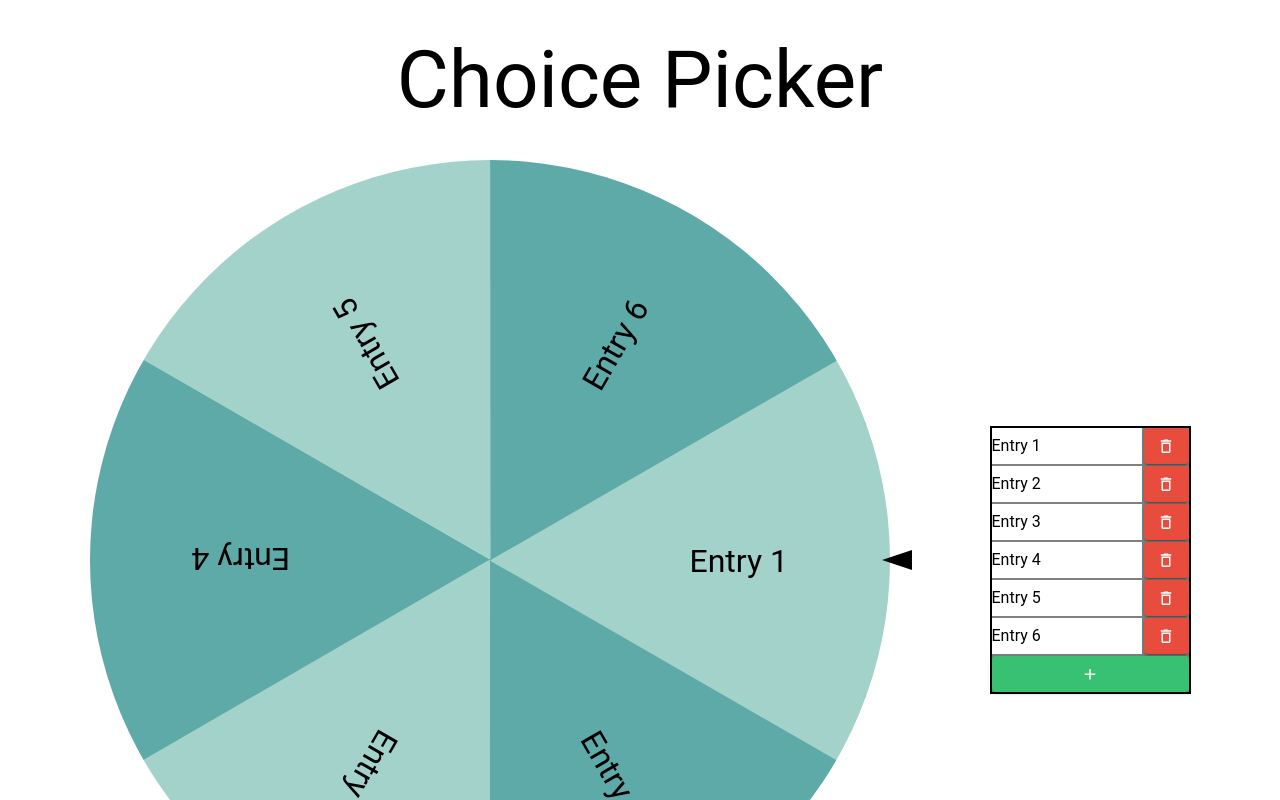
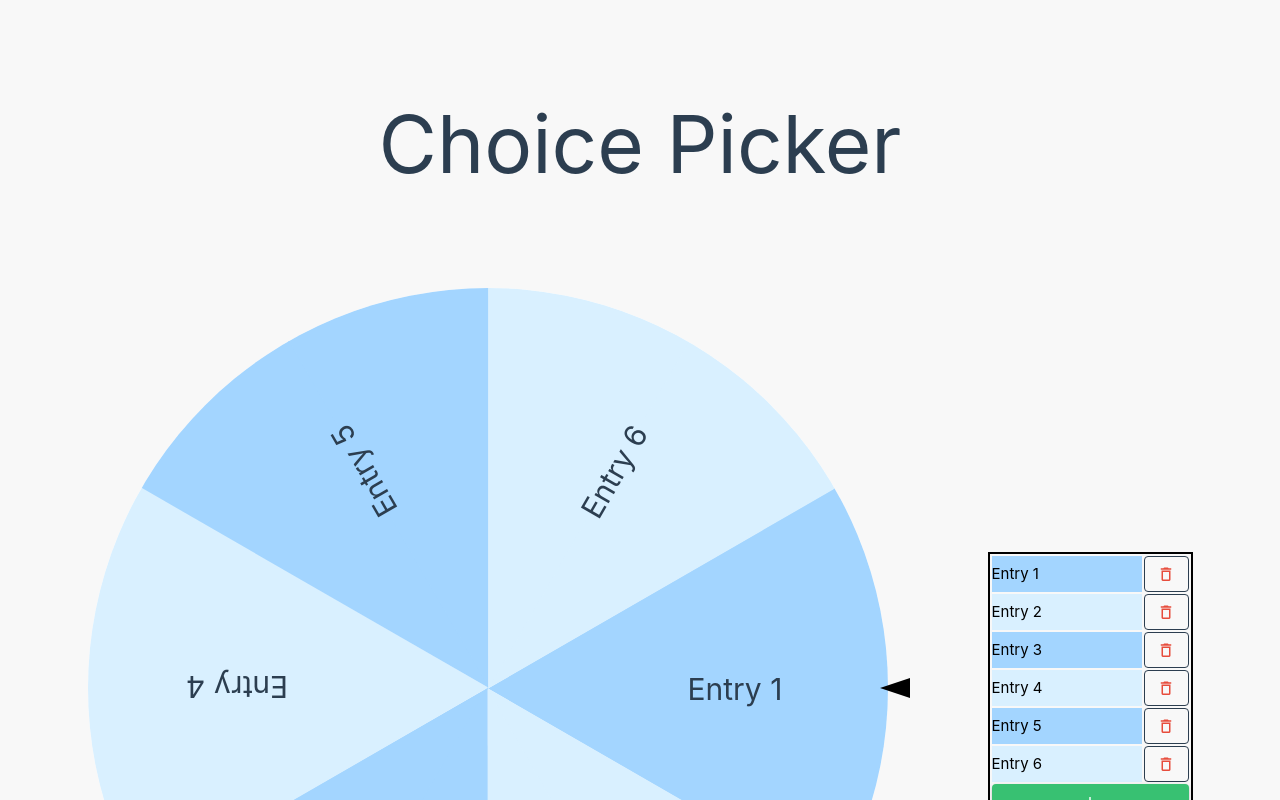
Before and after one commit to Ksxerity/choice-wheel, a Vue app: page / in a window 1280 px wide. Shown: the top 800 px of the page. Built offline with nearby package versions, Linux system fonts and the light colour scheme.

Commit message:
Changed wedge colors. Added a check for disabling the add and remove buttons.

```diff
--- a/src/assets/base.css
+++ b/src/assets/base.css
@@ -59,7 +59,6 @@
 }
 
 body {
-  min-height: 100vh;
   color: var(--color-text);
   background: var(--color-background-soft);
   transition:
@@ -84,3 +83,7 @@ body {
   -webkit-font-smoothing: antialiased;
   -moz-osx-font-smoothing: grayscale;
 }
+
+html {
+  overflow: hidden;
+}
--- a/src/components/Modal.vue
+++ b/src/components/Modal.vue
@@ -1,7 +1,8 @@
 <script>
 export default {
   props: {
-    show: Boolean
+    show: Boolean,
+    disableRemove: Boolean
   },
 }
 </script>
@@ -24,6 +25,7 @@ export default {
             <v-btn
               base-color="#e74c3c"
               @click="$emit('remove')"
+              :disabled="disableRemove"
             >
             Remove
             </v-btn>
--- a/src/components/Wheel.vue
+++ b/src/components/Wheel.vue
@@ -21,7 +21,7 @@
             class="wedge"
             :style="`
               transform: rotate(${wedgeAngle * (index - 1)}deg);
-              border-color: ${colorController(index)};
+              border-color: ${getBorderStyle(index)};
               --radius: ${RADIUS}px;
               --wedge-perimeter: ${wedgePerimeter}px;
               --wedge-offset: -${wedgePerimeter - 1}px;
@@ -45,14 +45,14 @@
           :style="`
             grid-column-start: 1;
             grid-row-start: ${index};
-            background-color: white;
+            background-color: ${colorController(index)};
           `"
           v-for="index in slots"
           :key="`entry${index}`"
           v-model="entries[index - 1]"
         />
         <v-btn
-          base-color="#e74c3c"
+          variant="outlined"
           min-width="0px"
           :style="`
             grid-column-start: 2;
@@ -62,8 +62,9 @@
           v-for="index in slots"
           :key="`remove${index}`"
           @click="handleRemoveEntry(index - 1)"
+          :disabled="this.slots === 2"
         >
-          <v-icon icon="mdi-delete-outline" />
+          <v-icon color="#e74c3c" icon="mdi-delete-outline" />
         </v-btn>
         <v-btn
           base-color="#38C172"
@@ -73,6 +74,7 @@
             grid-row-start: ${slots + 1}
           `"
           @click="handleAddEntry"
+          :disabled="this.slots === 20"
         >
           <v-icon icon="mdi-plus" />
         </v-btn>
@@ -83,6 +85,7 @@
         :show="showModal"
         @close="showModal = false"
         @remove="() => handleRemoveEntry(winningEntryIndex)"
+        :disableRemove="this.slots === 2"
         >
         <template #body>
           <p>
@@ -118,6 +121,9 @@ export default {
     this.RADIUS = this.DIAMETER / 2 + 10; // + 10 just for extra pixels to manipulate margin with
     this.MIN_SLOTS = 2;
     this.MAX_SLOTS = 20;
+    this.COLOR1 = '#d9f0ff';
+    this.COLOR2 = '#a3d5ff';
+    this.COLOR3 = '#83c9f4';
   },
   computed: {
     wedgePerimeter() {
@@ -151,16 +157,20 @@ export default {
       this.showModal = false;
     },
     colorController(index) {
+      if (this.slots % 2 === 1 && index === this.slots) {
+        return this.COLOR3;
+      } else {
+        return index % 2 === 0 ? this.COLOR1 : this.COLOR2;
+      }
+    },
+    getBorderStyle(index) {
+      const color = this.colorController(index);
       if (this.slots === 2) {
-        return index % 2 === 0 ? '#5eaaa8' : '#a3d2ca';
+        // Not creating triangles in this case so we want all borders to be colored
+        return color;
       }
-      let color = '';
-      if (this.slots % 2 === 1 && index === this.slots) {
-        color = '#519492';
-      } else {
-        color = index % 2 === 0 ? '#5eaaa8' : '#a3d2ca';
-      }
-      return `transparent ${color} transparent transparent`
+      // For triangles we only want the right border to be colored
+      return `transparent ${color} transparent transparent`;
     },
     rotationController() {
       if (!this.rotate) {
@@ -202,7 +212,7 @@ export default {
   justify-content: center;
   align-items: center;
   font-size: 5rem;
-  height: 20vh;
+  margin: 5rem 0;
 }
 .container-body {
   display: flex;
@@ -286,7 +296,7 @@ export default {
   grid-template-rows: auto;
   column-gap: 2px;
   row-gap: 2px;
+  padding: 2px;
   border: 2px solid black;
-  background-color: gray;
 }
 </style>
--- a/src/main.ts
+++ b/src/main.ts
@@ -7,6 +7,7 @@ import { aliases, mdi } from 'vuetify/iconsets/mdi'
 import * as components from 'vuetify/components'
 import * as directives from 'vuetify/directives'
 import '@mdi/font/css/materialdesignicons.css'
+import './assets/base.css';
 
 // Components
 import App from './App.vue'
```
